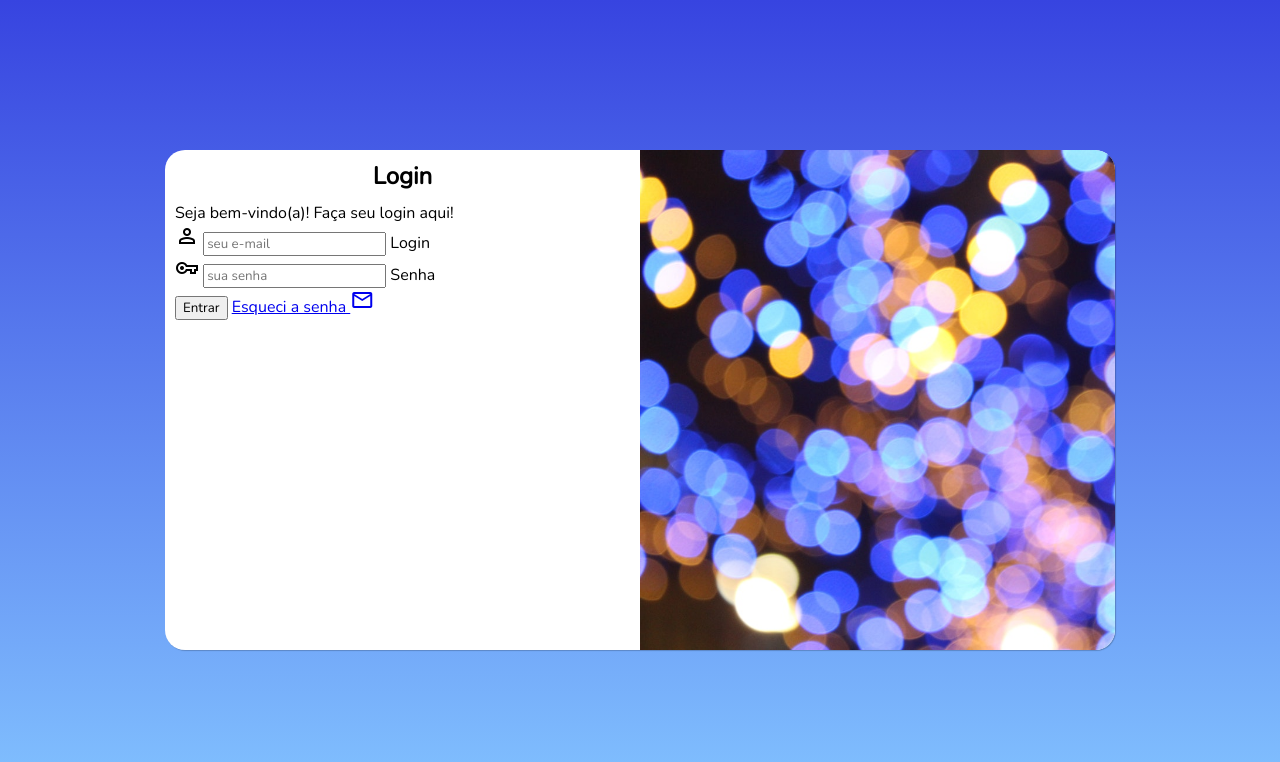
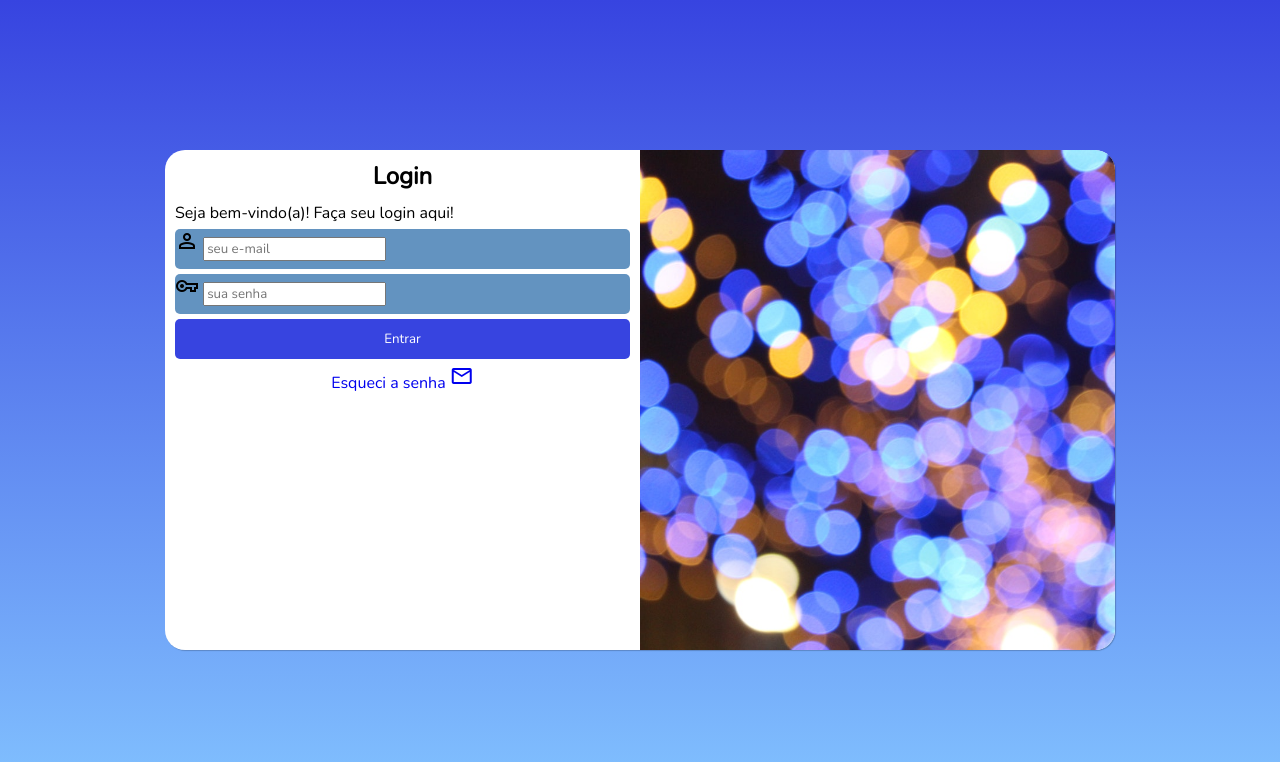
Before and after one commit to MarcusAlmeidaa/projeto-login, a plain HTML site: page index.html in a window 1280 px wide. Drawn offline with nearby package versions, Linux system fonts and the light colour scheme.

Commit message:
Estilizando o formulário

```diff
--- a/estilos/style.css
+++ b/estilos/style.css
@@ -61,6 +61,41 @@ div#formulario > h1 {
     margin-bottom: 10px;
 }
 
-div#formulario > p {
+form > div.campo {
+    background-color: #6393c0;
+    height: 40px;
+    border-radius: 5px;
+    margin: 5px 0px;
+}
 
+div.campo > label {
+    display: none;
 }
+
+form > input[type=submit] {
+    display: block;
+    width: 100%;
+    height: 40px;
+    background-color: #3744E0;
+    color: white;
+    border: none;
+    border-radius: 5px;
+    cursor: pointer;
+}
+
+form > input[type=submit]:hover {
+    background-color: #2f3bbe;
+}
+
+form > a.botao {
+    text-align: center;
+    display: block;
+    width: 100%;
+    height: 40px;
+    padding-top: 5px;
+    text-decoration: none;
+}
+
+form > a.botao > i {
+    font-size: 0.8em;
+}
--- a/index.html
+++ b/index.html
@@ -35,7 +35,7 @@
                         <label for="senha">Senha</label>
                     </div>
                      <input type="submit" value="Entrar">
-                     <a href="esqueci.html">Esqueci a senha <span class="material-symbols-outlined">
+                     <a href="esqueci.html" class="botao">Esqueci a senha <span class="material-symbols-outlined">
                         mail
                         </span></a>
 
```
